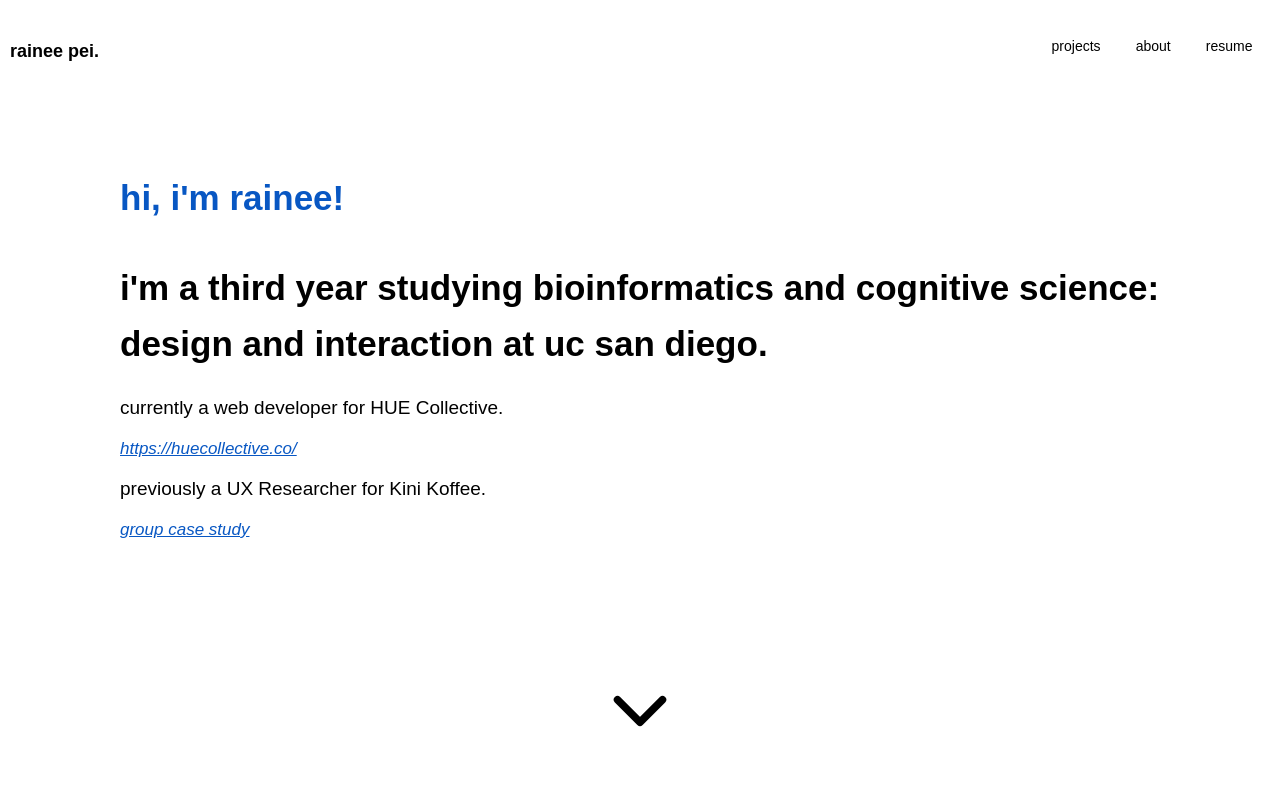
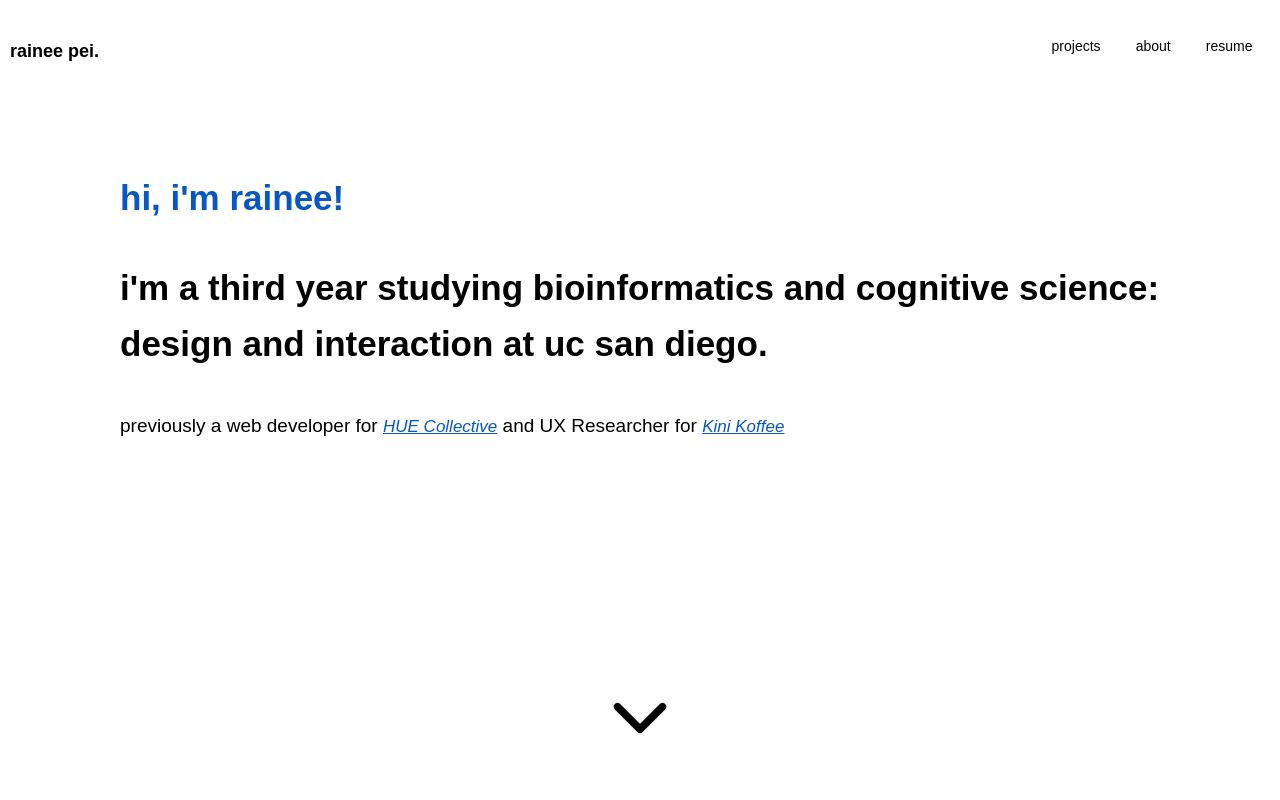
Before and after one commit to raineepei/portfolio, a Next.js app: page / in a window 1280 px wide. Shown: the top 800 px of the page. Built offline with nearby package versions, Linux system fonts and the light colour scheme.

Commit message:
updated home page

```diff
--- a/src/pages/Pages/Hero/Hero.js
+++ b/src/pages/Pages/Hero/Hero.js
@@ -30,18 +30,11 @@ const Hero = (props) => (
       <SectionTitleDescription>
         i'm a third year studying bioinformatics and cognitive science: design and interaction at uc san diego.
       </SectionTitleDescription>
+      <br/>
       <SectionText style={{ fontSize: 19}}>
-        currently a web developer for HUE Collective. <br />
-        <LinkColor href='https://huecollective.co/'>
-            https://huecollective.co/
-        </LinkColor>
-        <br />
-          previously a UX Researcher for Kini Koffee. <br />
-          <LinkColor href='https://confirmed-cylinder-86d.notion.site/Kini-Koffee-8eede66f18bb4d539aa01597e39dfd72'>
-            group case study
-          </LinkColor>
+        previously a web developer for <LinkColor href='https://huecollective.co/'>HUE Collective</LinkColor> and UX Researcher for <LinkColor href='https://www.kinikoffeesd.com/'>Kini Koffee</LinkColor><br />
       </SectionText>
-      <div style={{paddingTop: "80px", fontSize: "90px", display: "flex", alignItems: "center", justifyContent: "center"}}>
+      <div style={{paddingTop: "190px", fontSize: "90px", display: "flex", alignItems: "center", justifyContent: "center"}}>
         <button onClick={() => window.location = '#projects'} onMouseEnter={handleMouseEnter} onMouseLeave={handleMouseLeave}
         style={{border: "none", background: "none"}}>
           <FiChevronDown />
```
